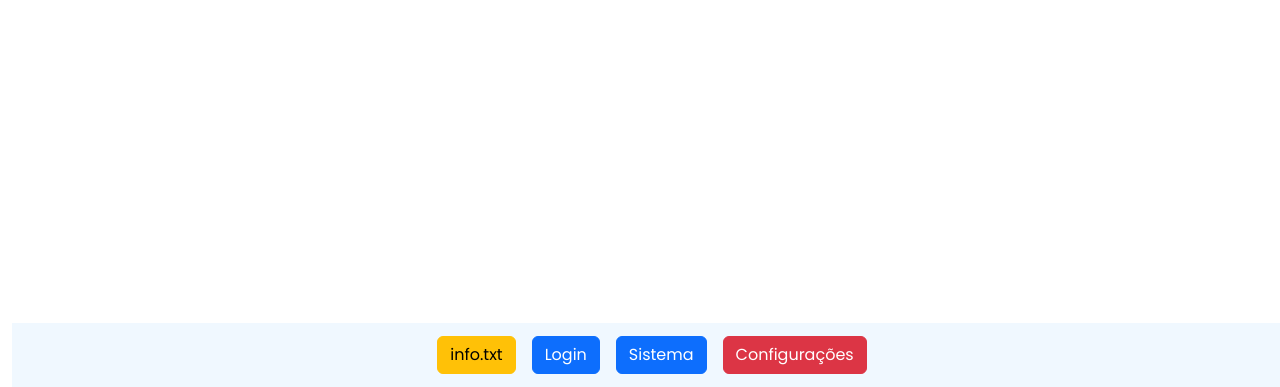
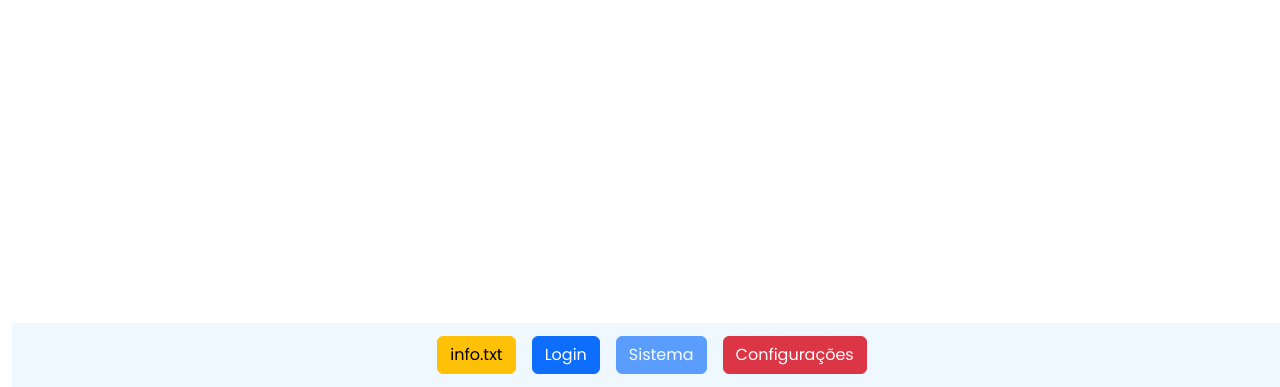
Before and after one commit to devsakae/agrosys, a plain HTML site: page frontend/index.html in a window 1280 px wide. Shown: the part 413-800 px from the top of the page. Drawn offline with nearby package versions, Linux system fonts and the light colour scheme; no server answers.

Commit message:
chore: liberação do botão mediante login

```diff
--- a/frontend/index.html
+++ b/frontend/index.html
@@ -581,7 +581,7 @@
   }
 
   // Libera sistema mediante login
-  // document.querySelector('#cadastro_btn').setAttribute('disabled', true);
+  document.querySelector('#cadastro_btn').setAttribute('disabled', true);
 </script>
 
 </html>
```
